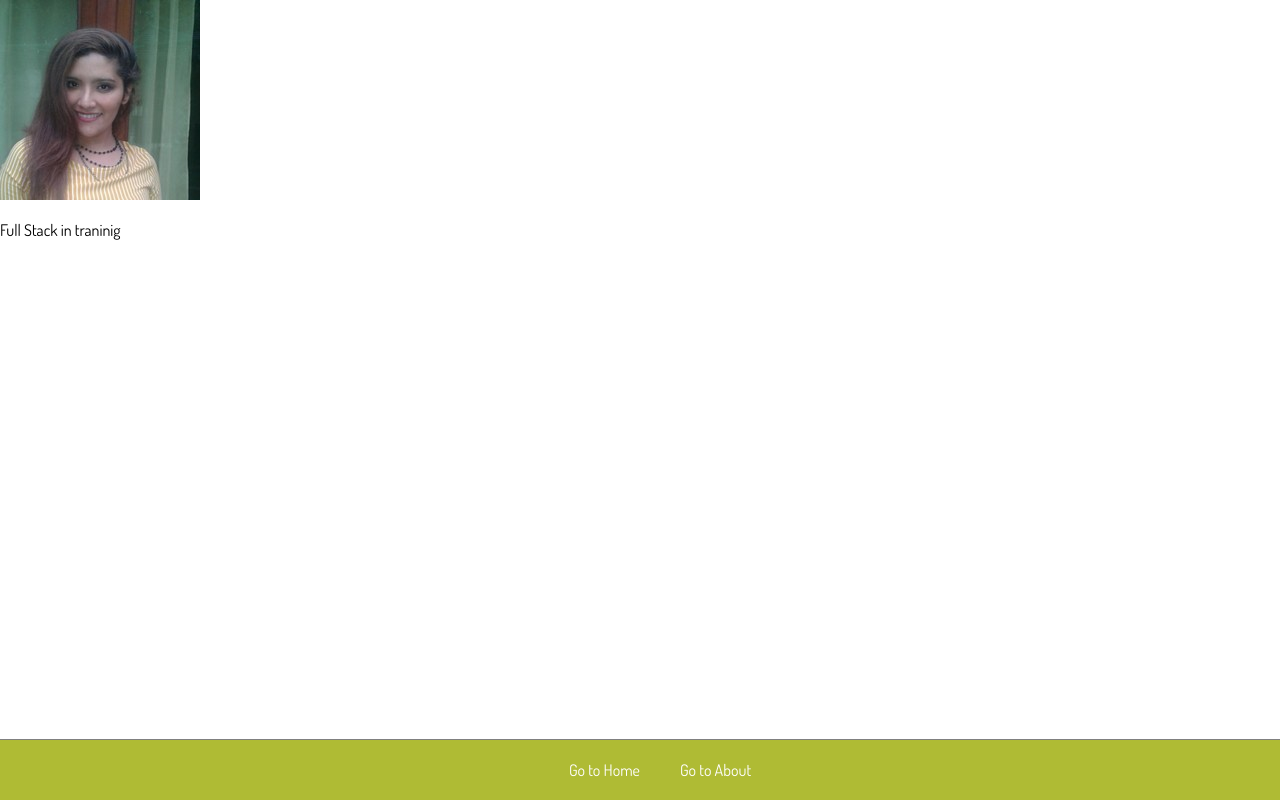
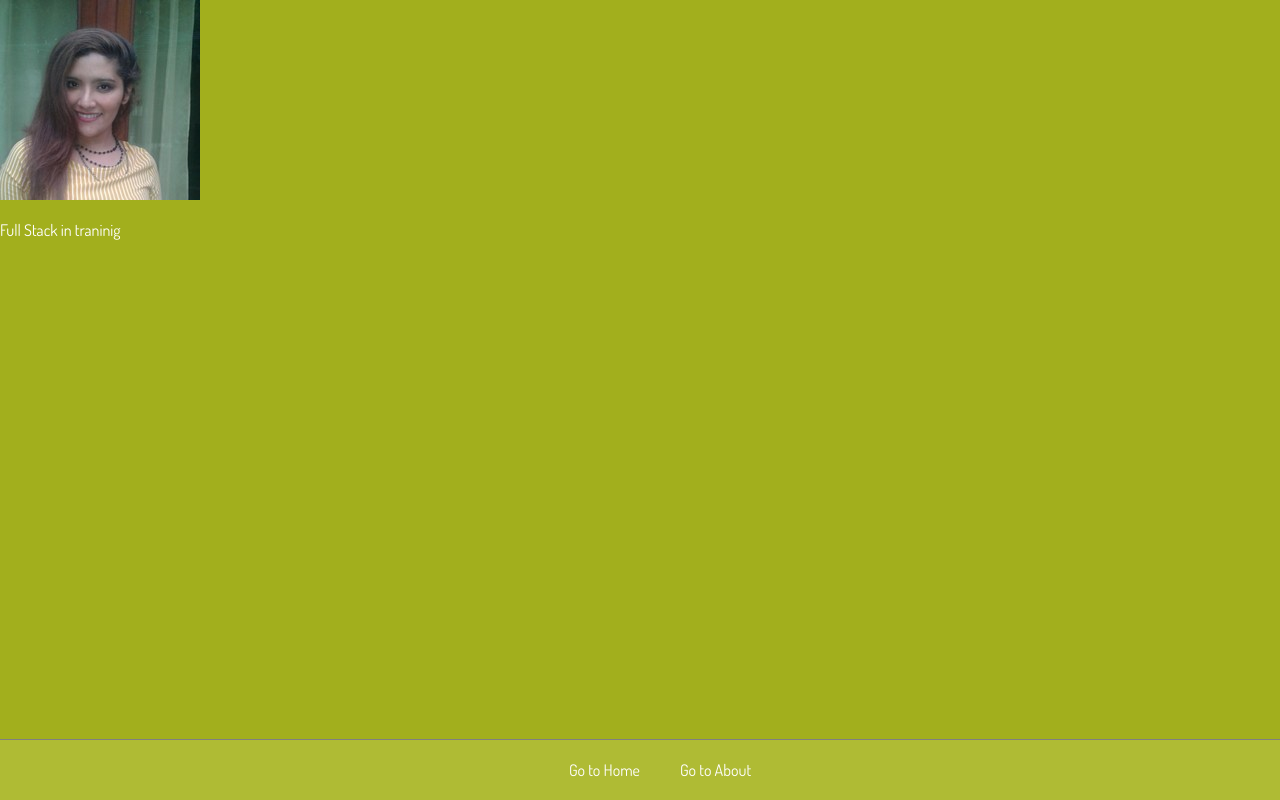
Before and after one commit to DoAoNoA/react-101, a React (Create React App) app: page / in a window 1280 px wide. Built offline with nearby package versions, Linux system fonts and the light colour scheme.

Commit message:
Personalizo los estilos del body.

```diff
--- a/src/index.css
+++ b/src/index.css
@@ -2,4 +2,6 @@ body {
   margin: 0;
   padding: 0;
   font-family: 'Dosis', sans-serif;
+  background-color: rgb(162,175,29);
+  color: white;
 }
```
